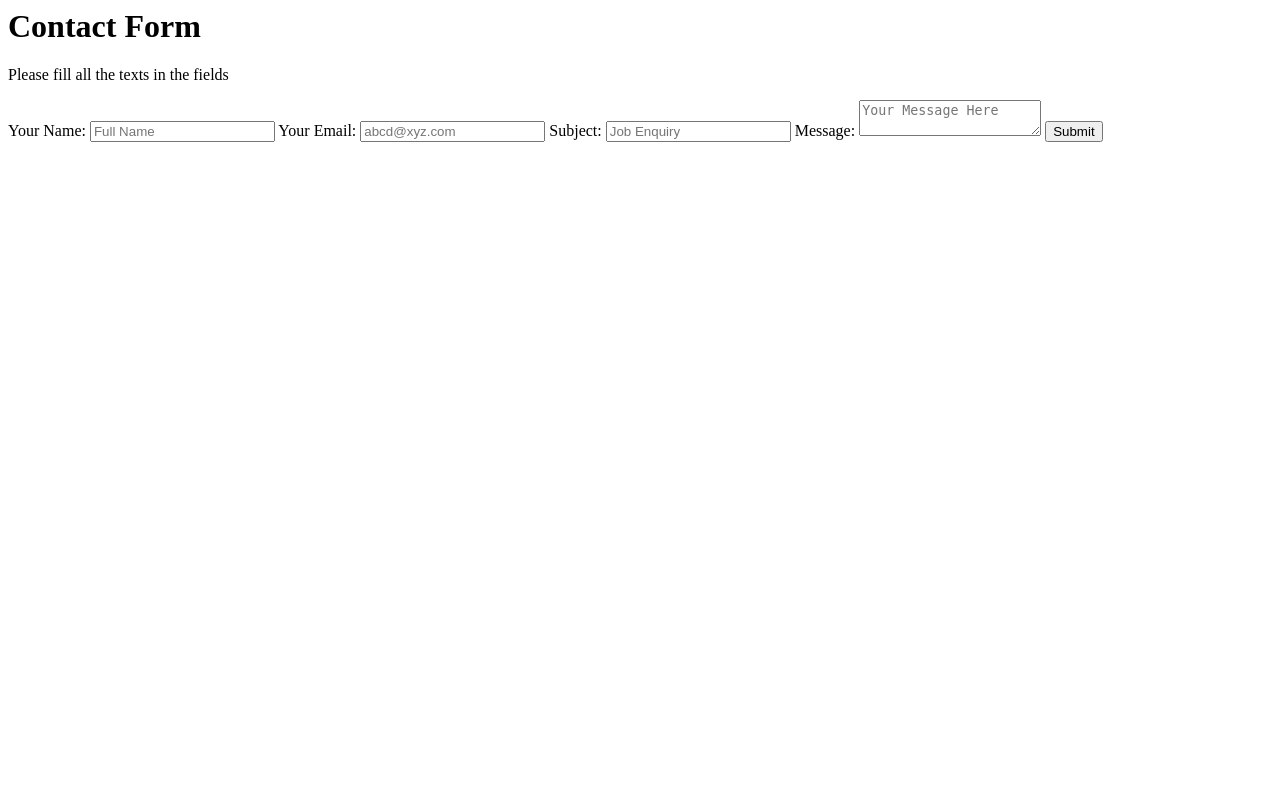
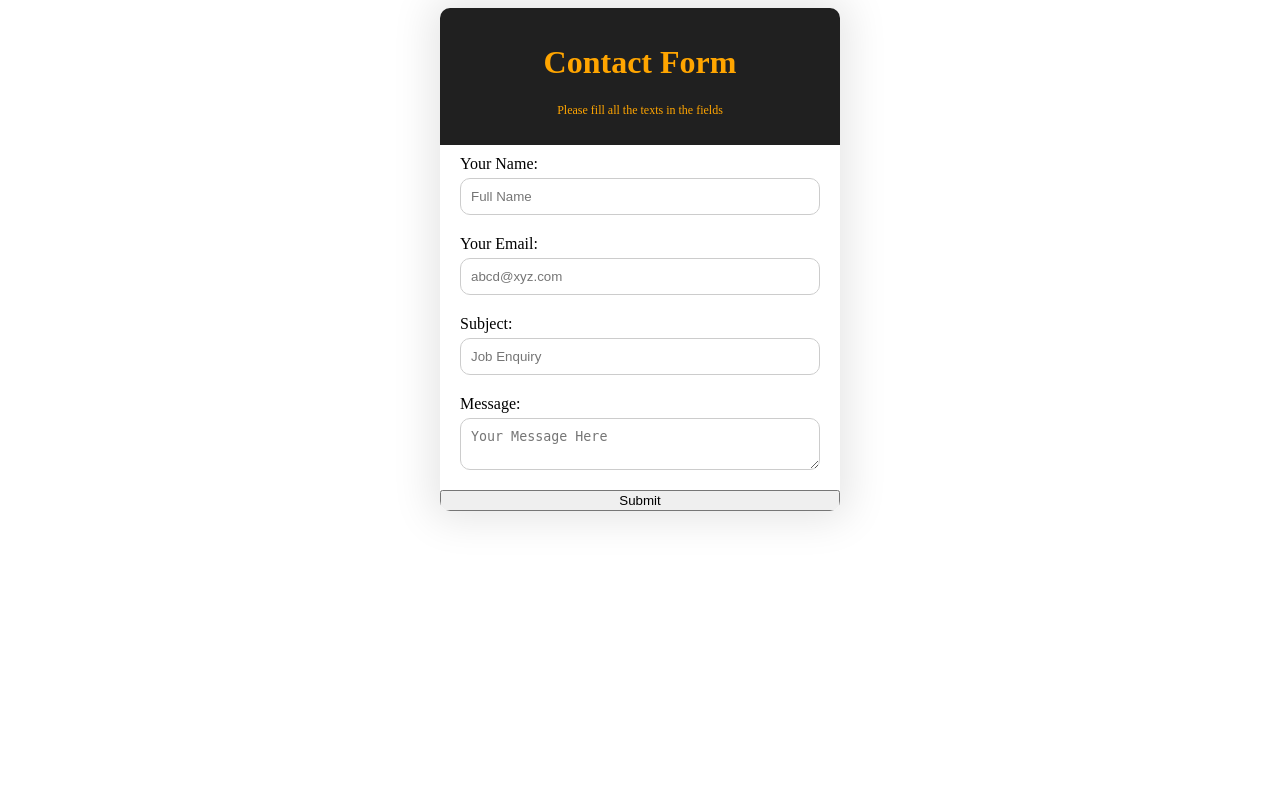
Before and after one commit to Abdulhafeedh/student_information_system, a PHP site: page /exam.html in a window 1280 px wide. Run offline with PHP 8.4, Linux system fonts and the light colour scheme.

Commit message:
Add project web

```diff
--- a/s.css
+++ b/s.css
@@ -1,3 +1,94 @@
+/* * {
+    margin: 0;
+    padding: 0;
+    box-sizing: border-box;
+    font-family: "Poppins", sans-serif;
+} */
+
+body {
+    /* background: rgb(233, 233, 233); */
+    display: flex;
+    flex-direction: column;
+    align-items: center;
+    justify-content: center;
+    /* height: 180vh; */
+}
+
+/* .bg-image {
+    background-image: url("https://images.unsplash.com/photo-1487058792275-0ad4aaf24ca7?ixid=MXwxMjA3fDB8MHxwaG90by1wYWdlfHx8fGVufDB8fHw%3D&ixlib=rb-1.2.1&auto=format&fit=crop&w=750&q=80");
+    background-size: cover;
+    background-position: center center;
+    height: 100vh;
+    position: fixed;
+    left: 0;
+    right: 0;
+    z-index: -1;
+} */
+
+form {
+    display: flex;
+    flex-direction: column;
+    background: #fff;
+    width: 400px;
+    border-radius: 10px;
+    overflow: hidden;
+    -webkit-box-shadow: 0px 0px 40px 9px rgba(0, 0, 0, 0.6);
+    box-shadow: 0px 0px 40px 9px rgba(0, 0, 0, 0.1);
+}
+
+.head {
+    background: #202020;
+    margin-bottom: 10px;
+    padding: 15px;
+}
+
+.head h1,
+p {
+    text-align: center;
+    color: orange;
+}
+
+.head p {
+    font-size: 12px;
+}
+
+label {
+    margin-left: 20px;
+}
+
+input,
+textarea {
+    padding: 10px;
+    margin: 5px 20px 20px 20px;
+    outline: none;
+    border-radius: 10px;
+    border: 1px solid #ccc;
+}
+
+input:focus,
+textarea:focus {
+    border: 1px solid rgb(0, 132, 255);
+}
+
+textarea {
+    resize: vertical;
+}
+
+.submit_button {
+    outline: none;
+    background: #202020;
+    border: none;
+    padding: 10px;
+    border-radius: 50px;
+    margin: 10px;
+    color: orange;
+    cursor: pointer;
+    transition: all 0.5s;
+}
+
+button:hover {
+    background: rgb(0, 105, 204);
+}
 
 /* @media screen and (max-width: 417px) {
     form {
```
